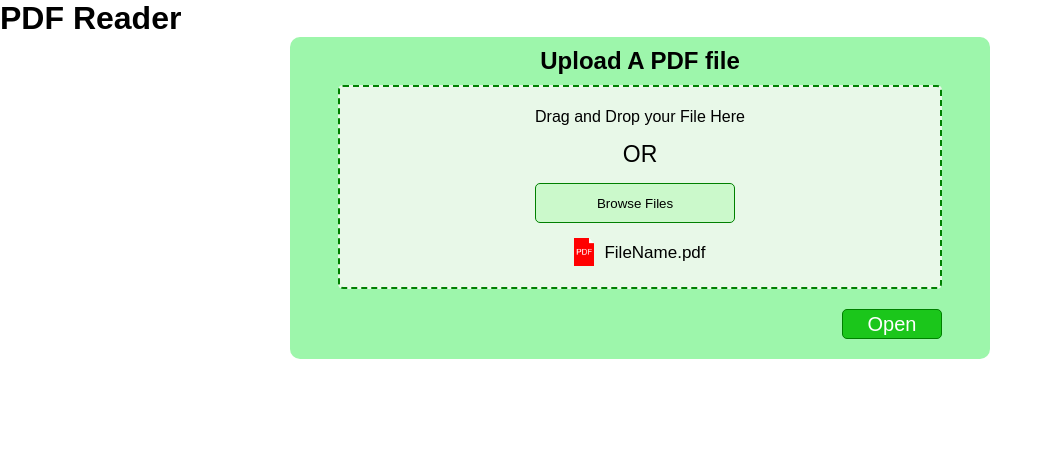
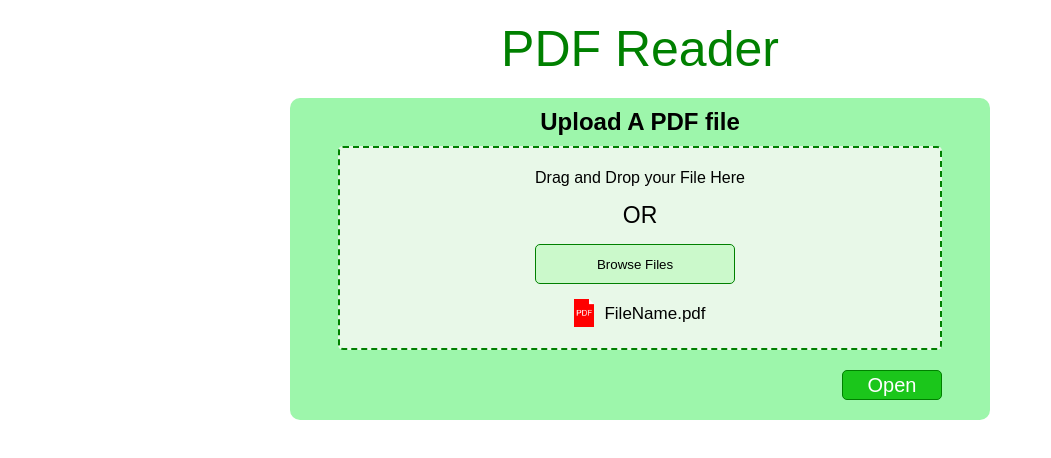
Before and after one commit to RichardLiuCode/pdfviewer, a plain HTML site: page index.html in a window 1280 px wide. Shown: the whole page, without its empty margins (0-1051 px from the left). Drawn offline with Linux system fonts and the light colour scheme.

Commit message:
Update title and structure of the upload page for improved layout and clarity

```diff
--- a/index.html
+++ b/index.html
@@ -2,7 +2,7 @@
 <html>
 
 <head>
-  <title>Website Title</title>
+  <title>Free Online PDF Reader | No ADS, No Sign up required</title>
   <link rel="stylesheet" href="style.css">
   <link rel="icon" href="PDF ICON.png">
   <script defer src="script.js"></script>
@@ -11,7 +11,9 @@
 
 <body>
   <div id="uploadPage">
-    <h1>PDF Reader</h1>
+    <div class="titleWrapper">
+      <h1>PDF Reader</h1>
+    </div>
     <div class="BodyWrapper1">
       <div class="fileUploadArea">
         <div class="fileUploadAreaMarginBar"></div>
--- a/style.css
+++ b/style.css
@@ -8,6 +8,22 @@ body {
     width: 100%;
     height: 100%;
     font-family: Arial;
+}
+
+.titleWrapper {
+    width: 100%;
+    padding-top: 20px;
+    padding-bottom: 20px;
+    display: flex;
+    justify-content: center;
+    align-items: center;
+}
+
+h1 {
+    color: green;
+    font-size: 50px;
+    font-weight: 100;
+    font-family: arial;
 }
 
 #uploadPage,
```
